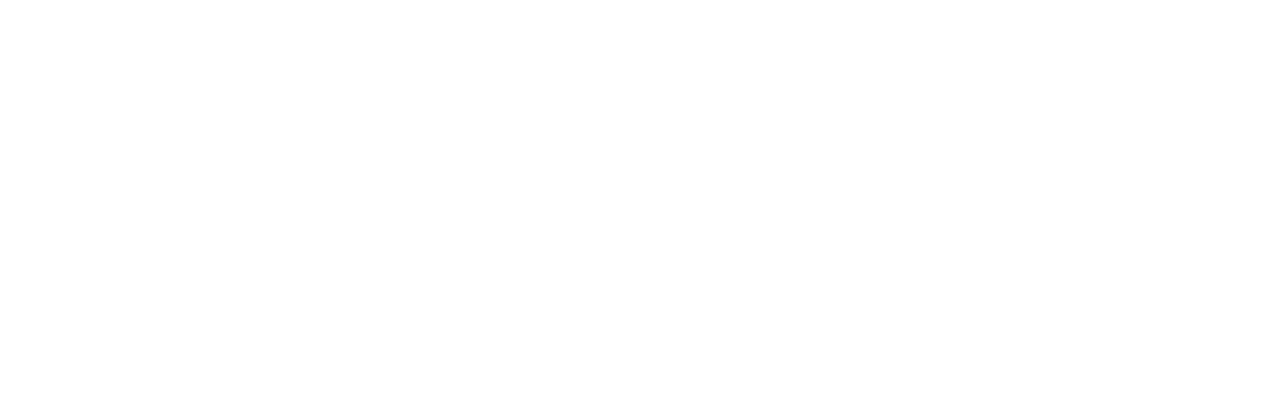
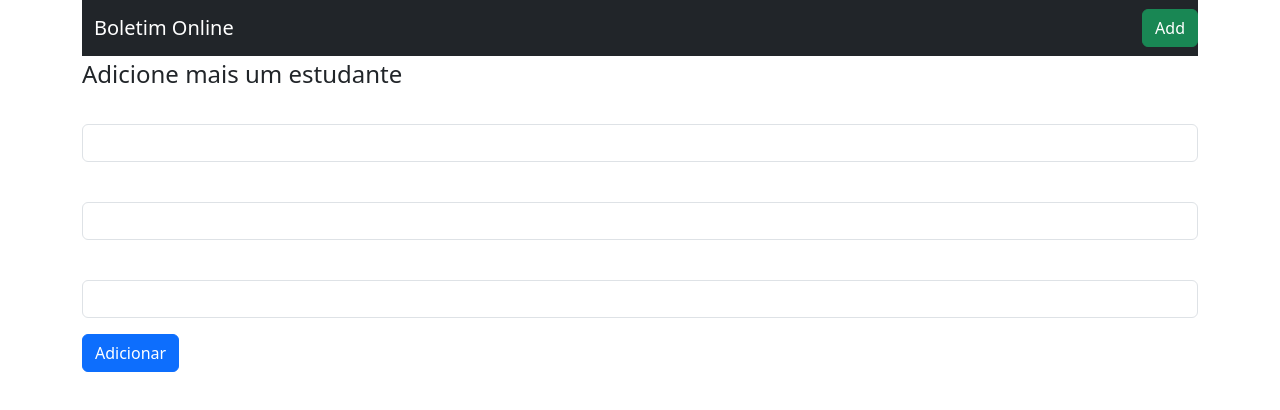
Before and after one commit to lucassdantas/boletim_crud_angular, an Angular app: page /student/create in a window 1280 px wide. Before the commit this address led to /. Shown: the top 410 px of the page. Built offline with nearby package versions, Linux system fonts and the light colour scheme.

Commit message:
creating create function

```diff
--- a/src/app/app-routing.module.ts
+++ b/src/app/app-routing.module.ts
@@ -3,9 +3,7 @@ import { RouterModule, Routes } from '@angular/router';
 import { HomeComponent } from './student/home/home.component';
 
 const routes: Routes = [
-  {path:'student/home', component: HomeComponent},
-  {path:'student', redirectTo: 'student/home', pathMatch: 'full'},
-  {path:'', redirectTo: 'student/home', pathMatch: 'full'}
+
 ];
 
 @NgModule({
--- a/src/app/app.component.html
+++ b/src/app/app.component.html
@@ -1 +1,11 @@
+<div class="container">
+    <nav class="navbar navbar-expand-lg navbar-dark bg-dark">
+        <div class="container-fluid">
+            <a href="#" class="navbar-brand">Boletim Online</a>
+        </div>
+        <div class="d-flex-me-3">
+            <a class="btn btn-success" routerLink="/student/create">Add</a>
+        </div>
+    </nav>
+</div>
 <router-outlet></router-outlet>
--- a/src/app/app.module.ts
+++ b/src/app/app.module.ts
@@ -7,6 +7,8 @@ import { AppComponent } from './app.component';
 import { FormsModule, ReactiveFormsModule } from '@angular/forms';
 import { CommonModule } from '@angular/common';
 import { StudentModule } from './student/student.module';
+
+
 @NgModule({
   declarations: [
     AppComponent
--- a/src/app/student/create/create.component.html
+++ b/src/app/student/create/create.component.html
@@ -1 +1,18 @@
-<p>create works!</p>
+<div class="container">
+    <legend>Adicione mais um estudante</legend>
+    <form>
+        <div class="mb-3">
+            <label for="name" class="form-label"></label>
+            <input type="text" name="name" id="nameInput" class="form-control">
+        </div>
+        <div class="mb-3">
+            <label for="note" class="form-label"></label>
+            <input type="text" name="note" id="noteInput" class="form-control">
+        </div>
+        <div class="mb-3">
+            <label for="media" class="form-label"></label>
+            <input type="text" name="media" id="mediaInput" class="form-control">
+        </div>
+        <button type="button" class="btn btn-primary">Adicionar</button>
+    </form>
+</div>
--- a/src/app/student/home/home.component.ts
+++ b/src/app/student/home/home.component.ts
@@ -15,6 +15,7 @@ export class HomeComponent implements OnInit{
   ngOnInit(): void {
       this.studentService.getAll().subscribe(data => {
         this.allStudents = data
+
         this.allStudents.forEach(student => {
           const sum = student.notes.reduce((acc, note) => acc + note, 0);
           student.media = sum / student.notes.length;
--- a/src/app/student/student-routing.module.ts
+++ b/src/app/student/student-routing.module.ts
@@ -1,7 +1,14 @@
 import { NgModule } from '@angular/core';
 import { RouterModule, Routes } from '@angular/router';
+import { HomeComponent } from './home/home.component';
+import { CreateComponent } from './create/create.component';
 
-const routes: Routes = [];
+const routes: Routes = [
+  {path:'student/home', component: HomeComponent},
+  {path:'student', redirectTo: 'student/home', pathMatch: 'full'},
+  {path:'', redirectTo: 'student/home', pathMatch: 'full'},
+  {path:'student/create', component: CreateComponent}
+];
 
 @NgModule({
   imports: [RouterModule.forChild(routes)],
```
